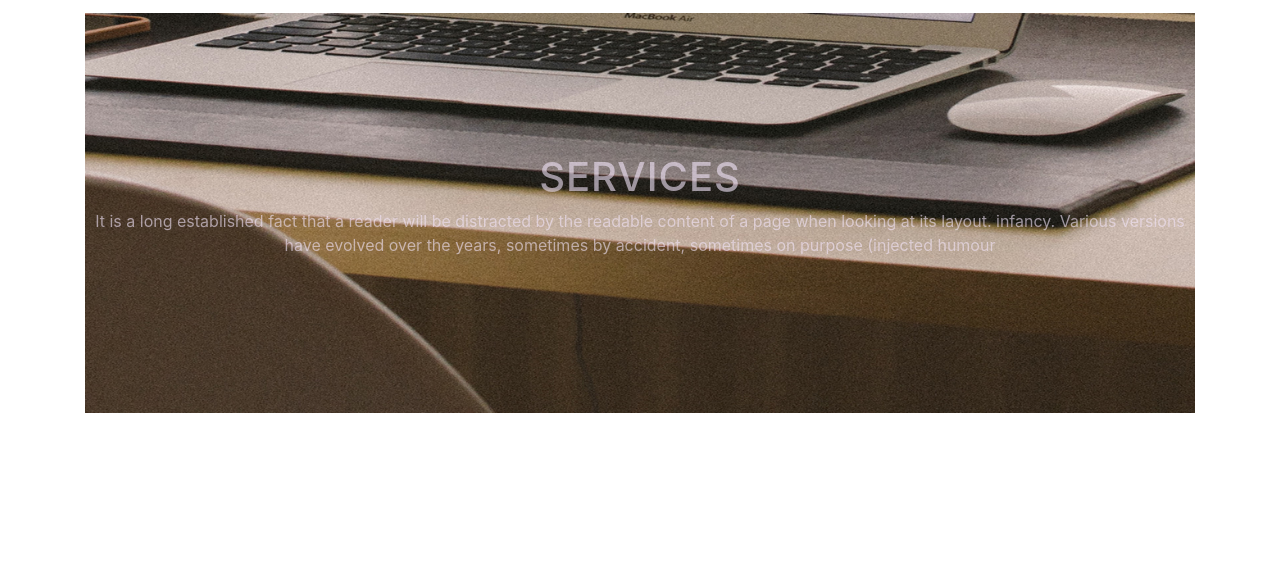
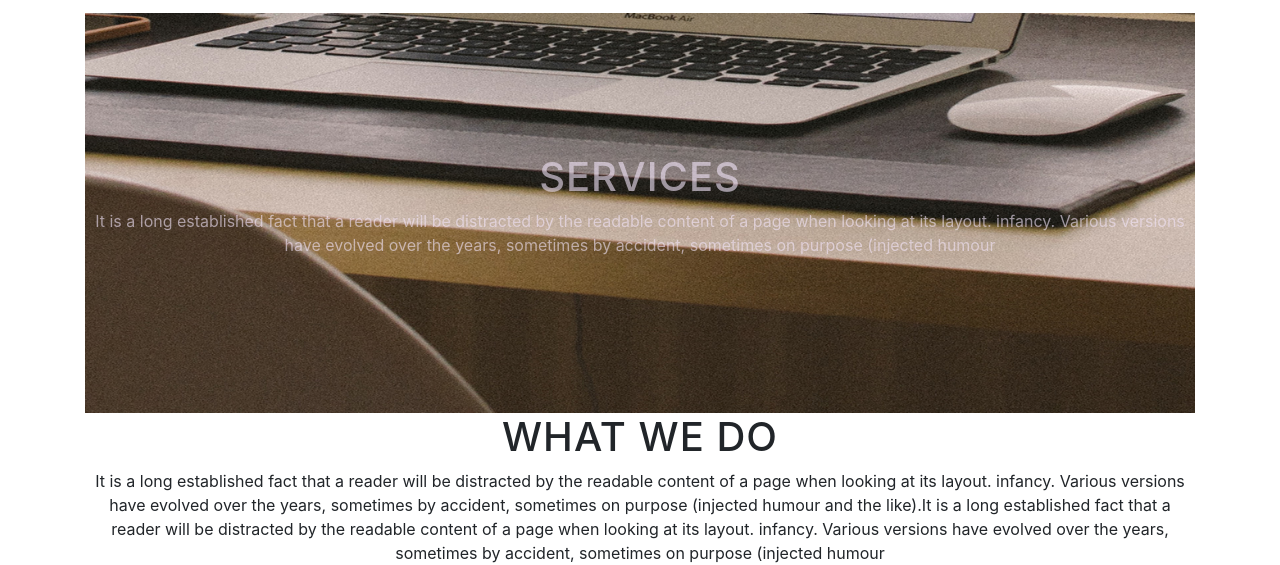
Before and after one commit to Amukozoberit/delanistudios, a plain HTML site: page index.html in a window 1280 px wide. Shown: the part 555-1120 px from the top of the page. Before the commit the page ends 968 px from the top, so only its background shows below. Drawn offline with nearby package versions, Linux system fonts and the light colour scheme.

Commit message:
added what we do section

```diff
--- a/index.html
+++ b/index.html
@@ -33,10 +33,14 @@
                 <p>It is a long established fact that a reader will be distracted by the readable content of a page when looking at its layout. infancy. Various versions have evolved over the years, sometimes by accident, sometimes on purpose (injected humour</p>
             </div>
 
-
-
         </div>
-
+        <div class="what-we-do text-center mt-0">
+            <h1>WHAT WE DO</h1>
+            <p>It is a long established fact that a reader will be distracted by the readable content of a page when looking at its layout. infancy. Various versions have evolved over the years, sometimes by accident, sometimes on purpose (injected humour
+                and the like).It is a long established fact that a reader will be distracted by the readable content of a page when looking at its layout. infancy. Various versions have evolved over the years, sometimes by accident, sometimes on purpose
+                (injected humour
+            </p>
+        </div>
     </div>
 </body>
 
```
